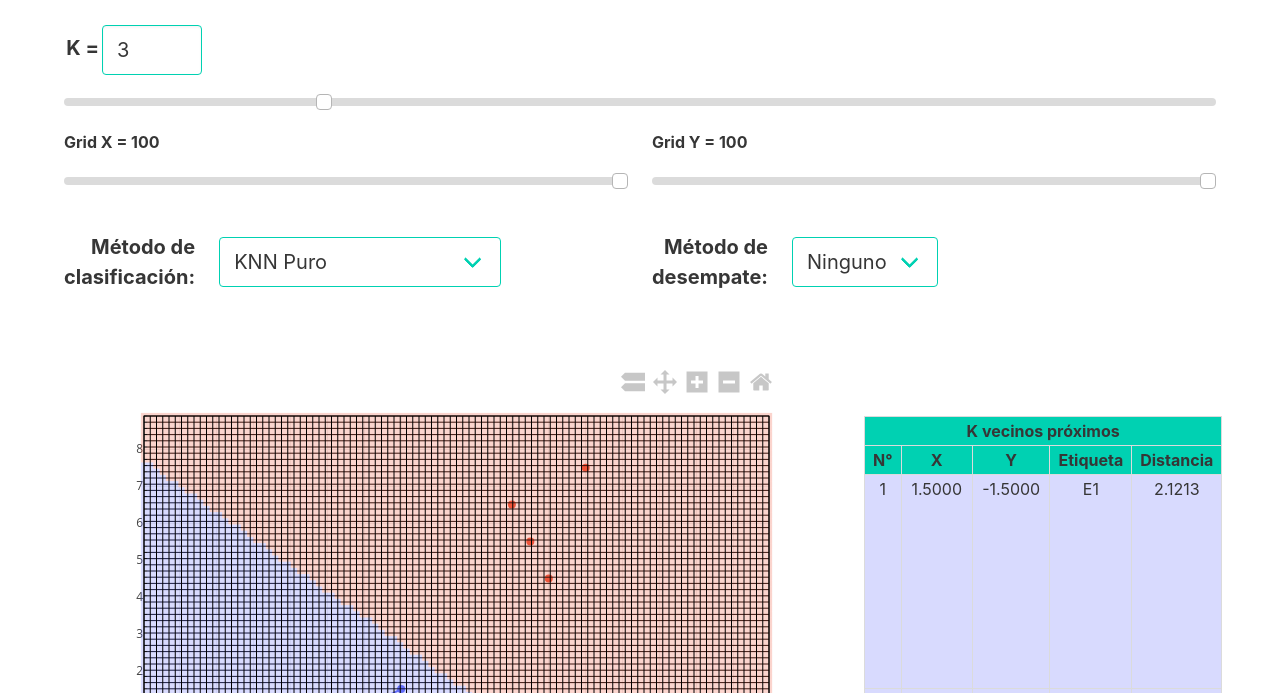
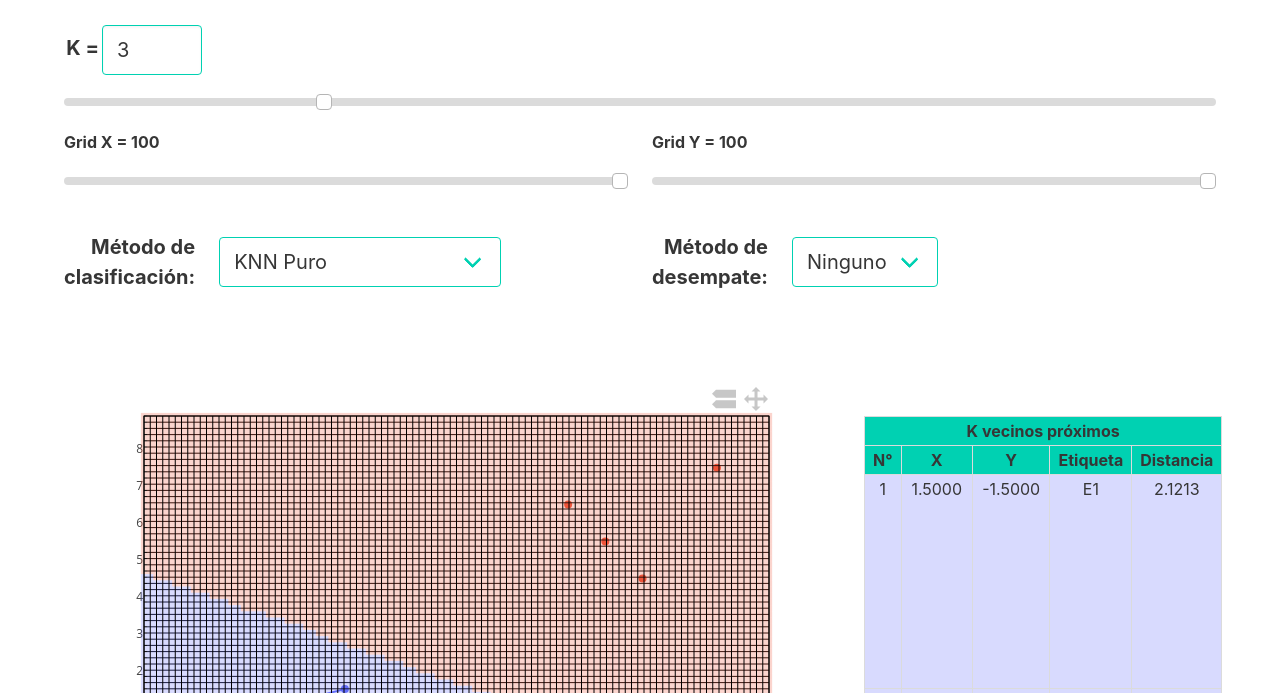
Before and after one commit to ianvaernet/IA-TPI, a plain HTML site: page index.html in a window 1280 px wide. Shown: the part 107-800 px from the top of the page. Drawn offline with nearby package versions, Linux system fonts and the light colour scheme.

Commit message:
scale 1:1 and zoom removed

```diff
--- a/css/main.css
+++ b/css/main.css
@@ -22,8 +22,8 @@
 }
 
 .modebar {
-  margin-top: 50px !important;
-  margin-right: 85px !important;
+  margin-top: 67px !important;
+  margin-right: 90px !important;
 }
 
 .td-remove-row {
--- a/plot.js
+++ b/plot.js
@@ -1,14 +1,13 @@
 const chartId = 'chart';
 const plotlyOptions = {
-  scrollZoom: true,
+  scrollZoom: false,
   locale: 'es',
-  displayModeBar: true,
   displaylogo: false,
   responsive: true,
   modeBarButtons: [
     [
       {
-        name: 'K vecinos cercanos',
+        name: 'K vecinos próximos',
         active: 'true',
         icon: Plotly.Icons.tooltip_compare,
         click: () => main.plot.setMode('knn'),
@@ -19,9 +18,9 @@ const plotlyOptions = {
         click: () => main.plot.setMode('pan'),
       },
       // 'pan2d',
-      'zoomIn2d',
-      'zoomOut2d',
-      'resetScale2d',
+      // 'zoomIn2d',
+      // 'zoomOut2d',
+      // 'resetScale2d',
       // 'toImage',
     ],
   ],
@@ -38,16 +37,14 @@ class Plot {
       xaxis: {
         nticks: 21,
         range: [-15, 15],
-        showgird: false,
+        showgrid: false,
         zeroline: false,
       },
       yaxis: {
         nticks: 23,
         range: [-15, 15],
-        showgird: false,
+        showgrid: false,
         zeroline: false,
-        scaleanchor: 'x',
-        scaleratio: 1,
       },
       legend: {
         y: 0.5,
```
